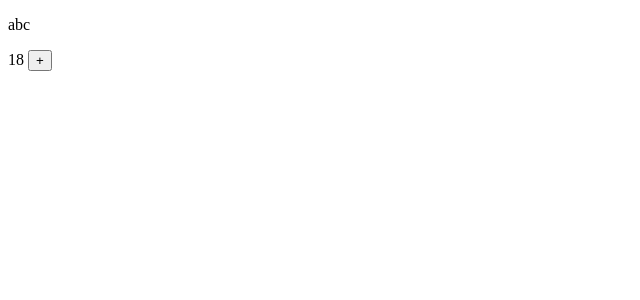
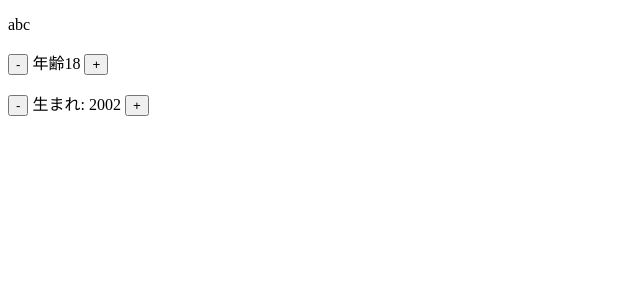
Before and after one commit to huanshenyi/mdblog-front, a Vue app: page / in a window 1280 px wide. Shown: the top 300 px of the page, without its empty margins (0-640 px from the left). Built offline with nearby package versions, Linux system fonts and the light colour scheme.

Commit message:
computedの使用

```diff
--- a/src/App.vue
+++ b/src/App.vue
@@ -1,20 +1,41 @@
 <template>
   <div id="app">
      <p>{{ name }}</p>
-     <p>{{ age }} <button type="button" @click="plusOne">+</button></p>
+     <p>
+       <button type="button" @click="changeAge(-1)">-</button>
+          年齢{{ age }}
+       <button type="button" @click="changeAge(1)">+</button>
+       </p>
+       <p>
+         <button type="button" @click="changeYear(-1)">-</button>
+         生まれ: {{ year }}
+         <button type="button" @click="changeYear(1)">+</button>
+       </p>
   </div>
 </template>
 
 <script>
-import { ref } from 'vue';
+import { ref, computed } from 'vue';
 export default {
    setup() {
      const name = ref("abc");
      const age = ref(18);
-     function plusOne(){
-       age.value += 1;
+     const year = computed({
+       get: ()=> {
+          return 2020 - age.value
+       },
+
+       set: (val) => {
+         age.value =  2020 - val
+       }
+     });
+     function changeAge(val){
+       age.value += val;
      }
-     return {name, age, plusOne}
+     function changeYear(val){
+       year.value = year.value + val;
+     }
+     return {name, age, changeAge, year, changeYear}
    }
 }
 </script>
```
